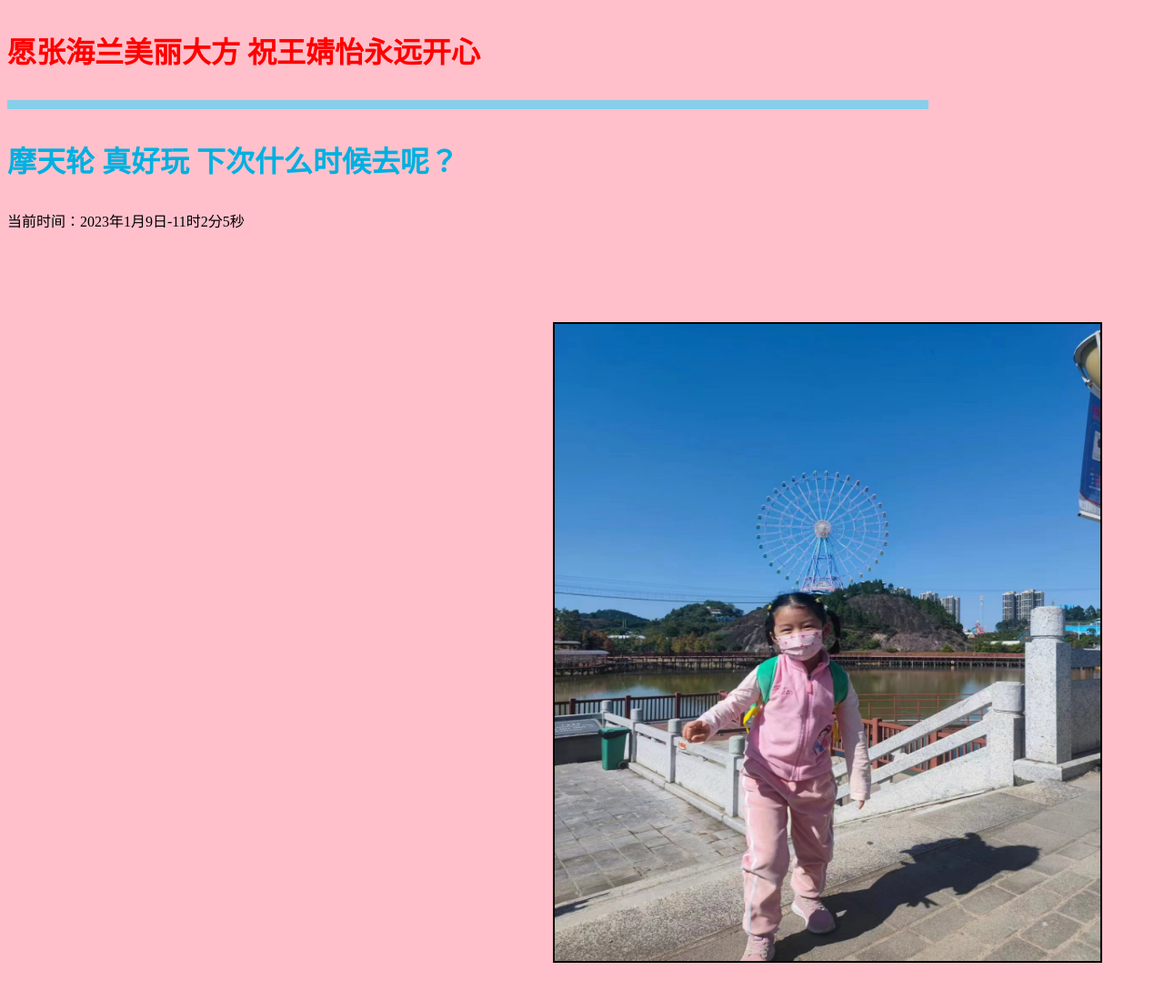
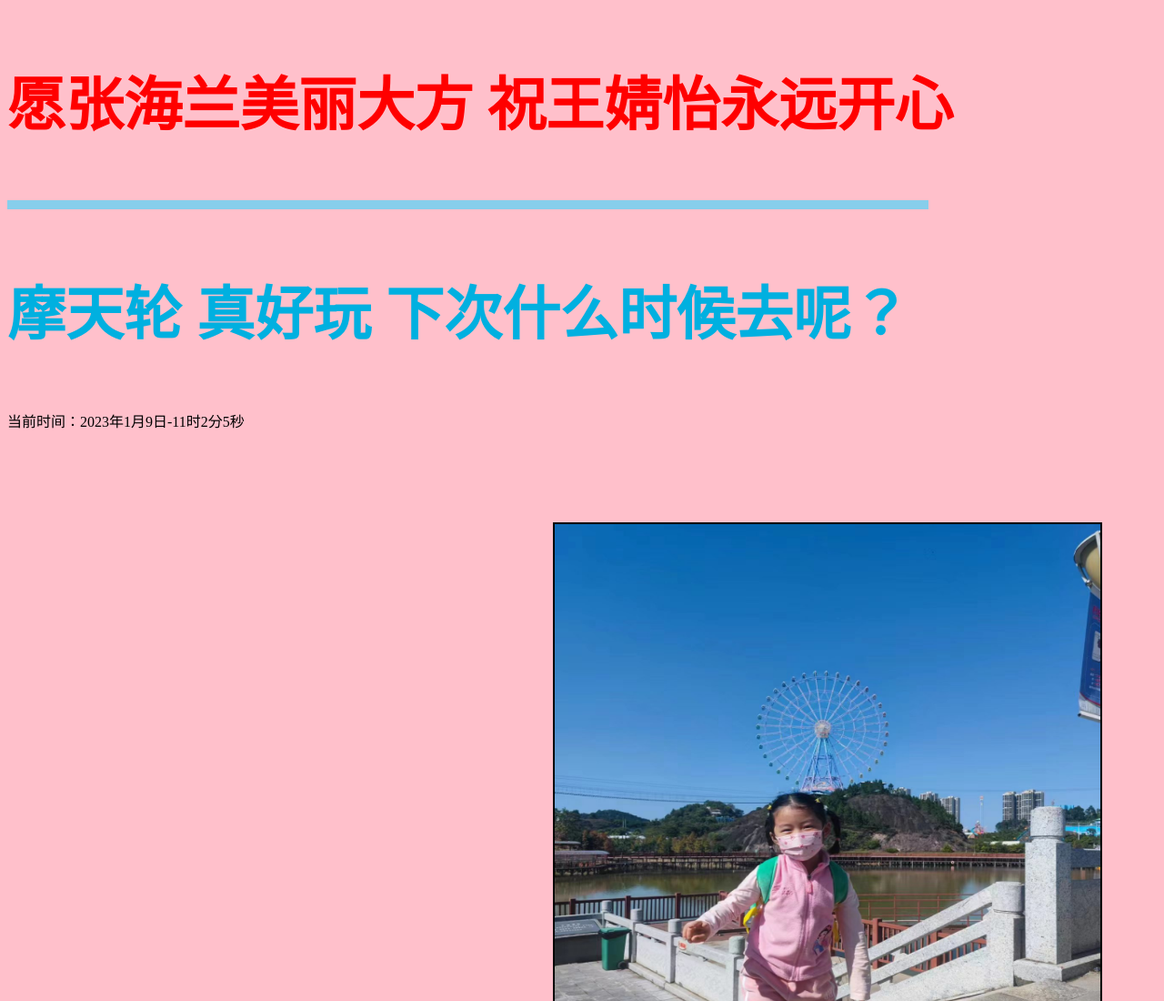
Before and after one commit to 200131130297/200131130297.github.io, a plain HTML site: page index.html in a window 1280 px wide. Shown: the top 1100 px of the page at 91% size. Drawn offline with Linux system fonts and the light colour scheme.

Commit message:
Update index.html
Signed-off-by: 王起超 <121530896+200131130297@users.noreply.github.com>

```diff
--- a/index.html
+++ b/index.html
@@ -7,7 +7,7 @@
         p{
             font-style: normal;
             font-weight: 800;
-            font-size: 200%;
+            font-size: 400%;
             font-family:"华文彩云";
         }
 </style>
```
